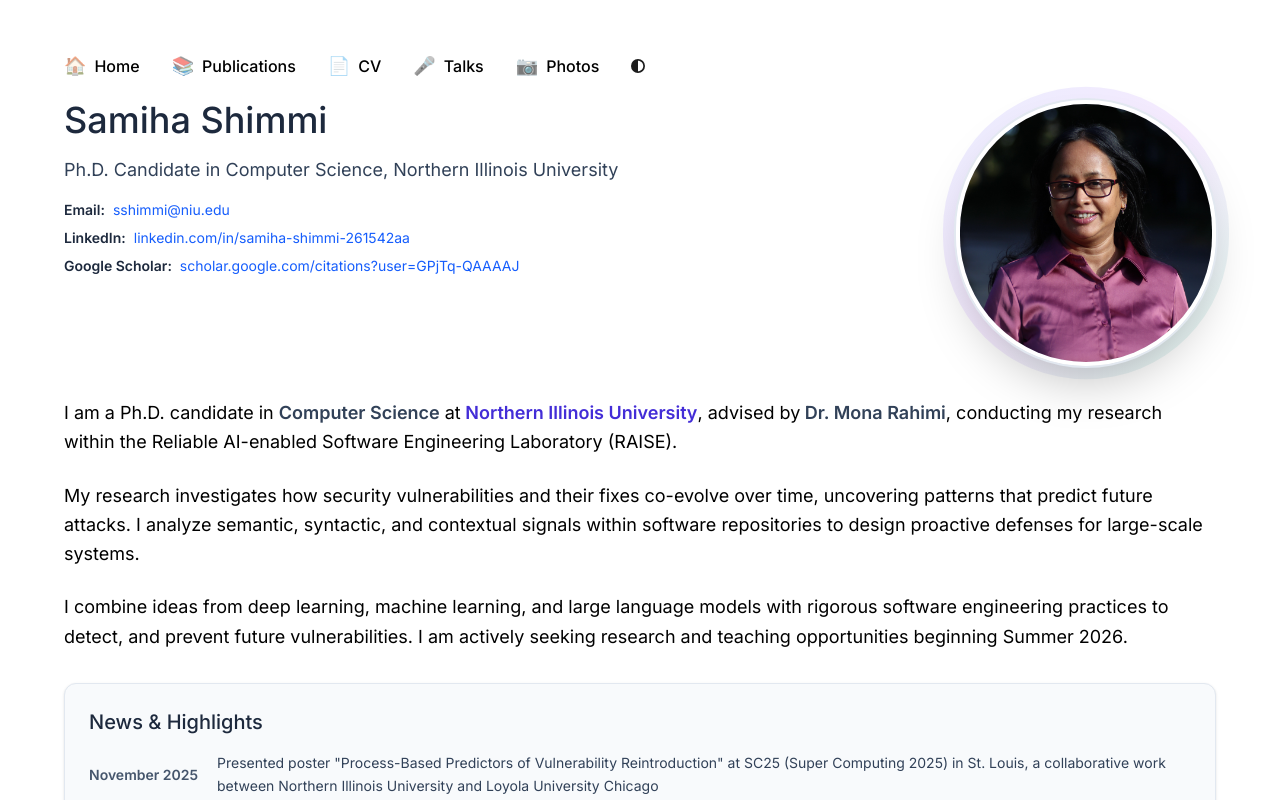
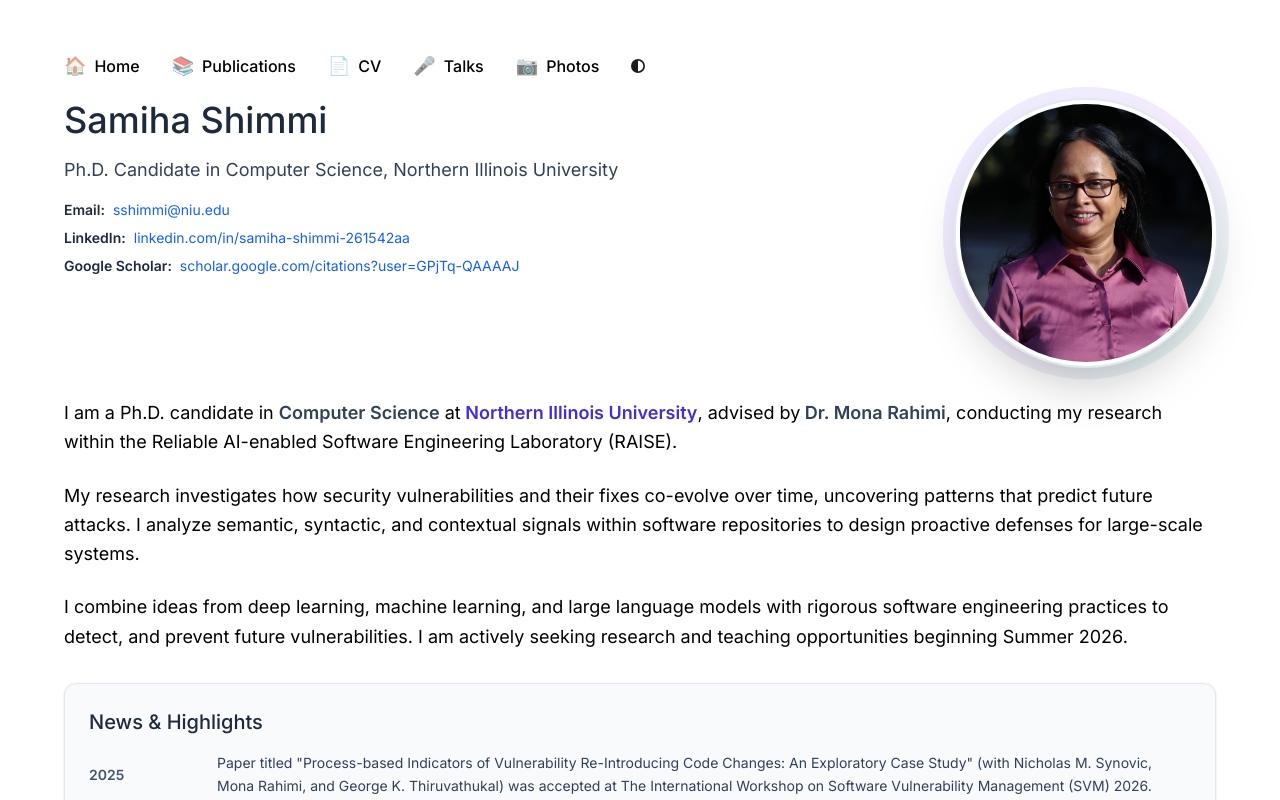
Before and after one commit to SamihaShimmi/shimmi-website, a Next.js app: page / in a window 1280 px wide. Shown: the top 800 px of the page. Built offline with nearby package versions, Linux system fonts and the light colour scheme.

Commit message:
Add SVM 2026 paper acceptance to news highlights

```diff
--- a/app/page.tsx
+++ b/app/page.tsx
@@ -3,6 +3,11 @@ import { socialLinks } from "./lib/config";
 import { ObfuscatedEmail } from "./components/obfuscated-email";
 
 const newsHighlights = [
+  {
+    date: "2025",
+    description:
+      "Paper titled \"Process-based Indicators of Vulnerability Re-Introducing Code Changes: An Exploratory Case Study\" (with Nicholas M. Synovic, Mona Rahimi, and George K. Thiruvathukal) was accepted at The International Workshop on Software Vulnerability Management (SVM) 2026.",
+  },
   {
     date: "November 2025",
     description:
```
Also changed, not shown: tsconfig.json (+16 -4 lines).
